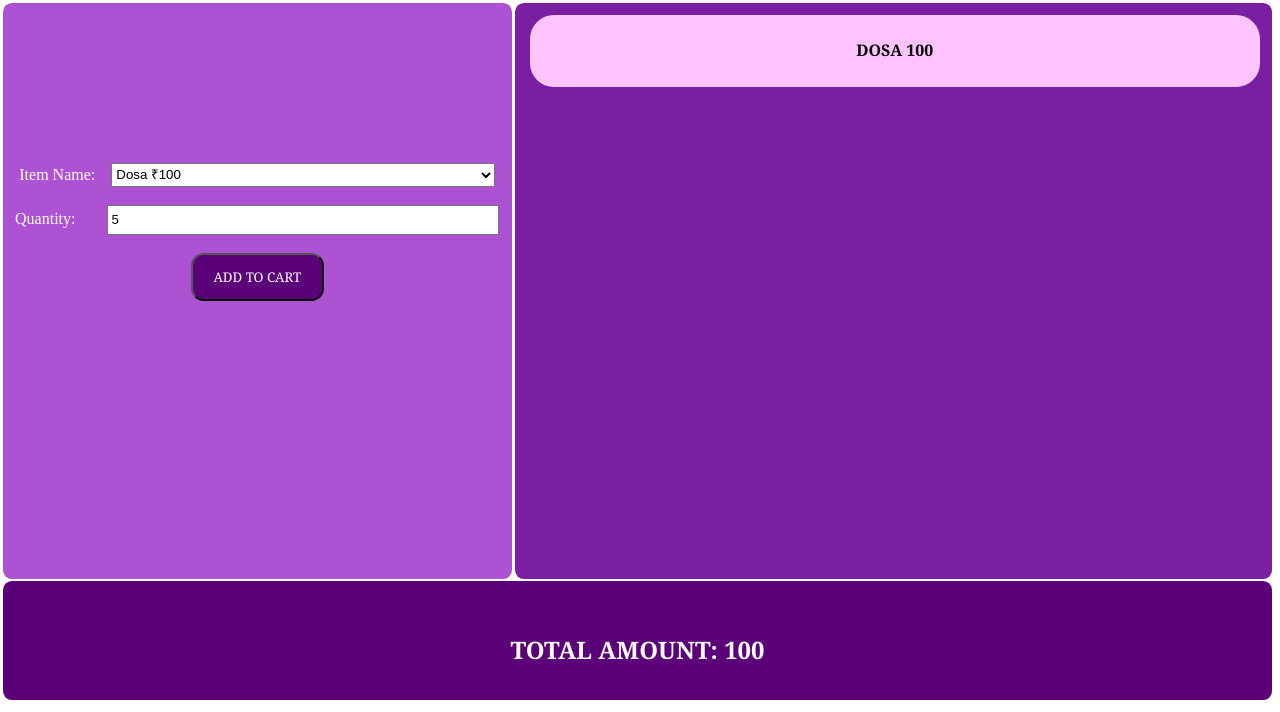
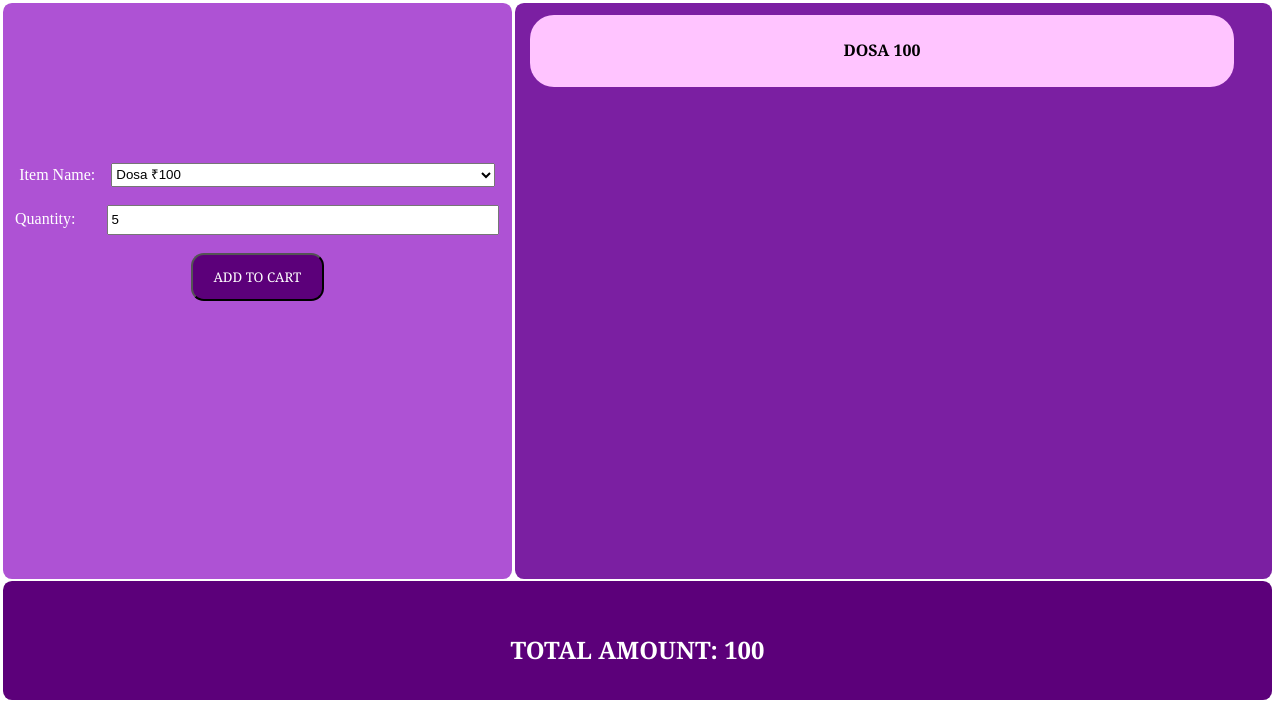
Before and after one commit to ashutoshdubey133/RestrauntBillingSystem, a plain HTML site: page index.html in a window 1280 px wide. Both pictures are taken after typing "5" into the empty fields and a click on the input "ADD TO CART". Shown: the part 88-800 px from the top of the page. Drawn offline with Linux system fonts and the light colour scheme.

Commit message:
removed counter from #1499a8fdd and added scrollbar to the cartdiv.

```diff
--- a/script.js
+++ b/script.js
@@ -1,4 +1,3 @@
-var i =1;
 var price = [];
 price["dosa"] = 100;
 price["cholebhature"] = 60;
@@ -6,10 +5,6 @@ price["cholebhature"] = 60;
 var total = 0;
 
 function addItem(){
-  if(i>6){
-    return;
-  }
-  i++;
 
   const ioptions = document.getElementById("iname");
   const iname = ioptions.value;
@@ -22,7 +17,7 @@ function addItem(){
   background-color: #ffc4ff;
   margin-left: 1.2vw;
   margin-right: 1.2vw;
-  width: 57vw;
+  width: 55vw;
   height: 8vh;
   margin-top: 1.6vh;
   border-radius: 3vh;
--- a/style.css
+++ b/style.css
@@ -42,6 +42,7 @@ html, body {
   /* font-size: 18px; */
   border-radius: 0.7vw;
   margin-right: 0.2vw;
+  overflow: auto;
 }
 
 #total{
```
